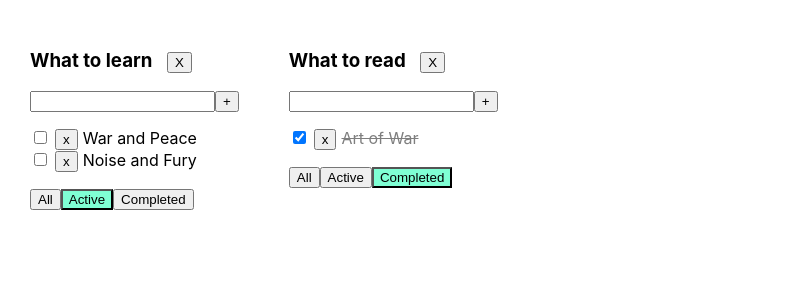
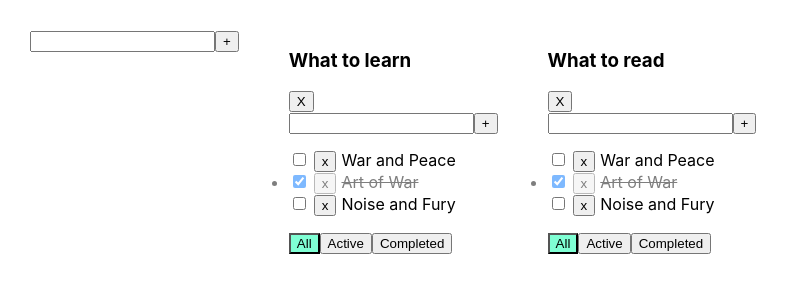
Before and after one commit to LetsGoMaan/newToDoList, a React (Create React App) app: page / in a window 1280 px wide. Shown: the top 300 px of the page, without its empty margins (0-789 px from the left). Built offline with nearby package versions, Linux system fonts and the light colour scheme.

Commit message:
6. Creating a universal input, typing an associative array, creating an editable span element, saving the input value.

```diff
--- a/src/App.tsx
+++ b/src/App.tsx
@@ -1,7 +1,8 @@
 import React, {useState} from "react";
 import styles from "./App.module.css";
-import {Todolist} from "./components/Todolist/Todolist";
+import {TaskType, Todolist} from "./components/Todolist/Todolist";
 import {v1} from "uuid";
+import {AddItemForm} from "./components/AddItemForm/AddItemForm";
 
 export type FilterButtonType = "all" | "active" | "completed"
 
@@ -11,15 +12,19 @@
     filter: FilterButtonType
 }
 
+type TaskStateType = {
+    [key: string]: Array<TaskType>
+}
+
 function App() {
     const todolists1 = v1()
     const todolists2 = v1()
 
     const [todolists, setTodolists] = useState<Array<TodolistType>>([
-        {id: todolists1, title: "What to learn", filter: "active"},
-        {id: todolists2, title: "What to read", filter: "completed"},
+        {id: todolists1, title: "What to learn", filter: "all"},
+        {id: todolists2, title: "What to read", filter: "all"},
     ])
-    const [tasksObj, setTasks] = useState({
+    const [tasksObj, setTasks] = useState<TaskStateType>({
         [todolists1]: [
             {id: v1(), title: "War and Peace", isDone: false},
             {id: v1(), title: "Art of War", isDone: true},
@@ -31,15 +36,13 @@
             {id: v1(), title: "Noise and Fury", isDone: false},
         ]
     })
-
-
     const removeTask = (taskId: string, todolistId: string) => {
         const tasks = tasksObj[todolistId]
         tasksObj[todolistId] = tasks.filter(task => task.id !== taskId)
 
         setTasks({...tasksObj})
     }
-    const changeFilter = (filter: FilterButtonType, todolistId: string) => {
+    const changeFilter = (todolistId: string, filter: FilterButtonType) => {
         const todolist = todolists.find(todo => todo.id === todolistId )
         if(todolist) {
             todolist.filter = filter
@@ -47,7 +50,7 @@
         }
 
     }
-    const addTask = (newTaskTitle: string, todolistId: string) => {
+    const addTask = (todolistId: string, newTaskTitle: string, ) => {
         const tasks = tasksObj[todolistId]
         const newTask = {id: v1(), title: newTaskTitle, isDone: false}
         tasksObj[todolistId] = [newTask, ...tasks ]
@@ -61,18 +64,39 @@
             setTasks({...tasksObj})
         }
     }
+    const changeTaskTitle = (taskId: string, newTitle: string, todolistId: string) => {
+        const tasks = tasksObj[todolistId]
+        const task = tasks.find(task => task.id === taskId)
+        if (task) {
+            task.title = newTitle
+            setTasks({...tasksObj})
+        }
+    }
     const removeTodolist = (todolistId: string) => {
         const filteredTodolist = todolists.filter(todo => todo.id !== todolistId)
         setTodolists([...filteredTodolist])
         delete tasksObj[todolistId]
         setTasks({...tasksObj})
     }
-
+    const addNewTodolist = (newTitle: string) => {
+        const newTodolist: TodolistType = {id: v1(), title: newTitle, filter: "all"}
+        setTodolists([newTodolist, ...todolists])
+        tasksObj[newTodolist.id] = []
+        setTasks({...tasksObj})
+    }
+    const changeTodolistTitle = (todolistId: string, newTitle: string ) => {
+        const todolist = todolists.find(todo => todo.id === todolistId )
+        if(todolist) {
+            todolist.title = newTitle
+            setTodolists([...todolists])
+        }
+    }
 
 
 
     return (
         <div className={styles.appContainer}>
+            <AddItemForm addItem={addNewTodolist}/>
             {todolists.map(todo => {
                 let filteredTasks = tasksObj[todo.id]
                 if (todo.filter === "active") {
@@ -91,8 +115,10 @@
                         changeFilter={changeFilter}
                         addTask={addTask}
                         changeTaskStatus={changeTaskStatus}
+                        changeTaskTitle={changeTaskTitle}
                         filter={todo.filter}
                         removeTodolist={removeTodolist}
+                        changeTodolistTitle={changeTodolistTitle}
                     />
                 )
             })}
--- /dev/null
+++ b/src/components/AddItemForm/AddItemForm.module.css
@@ -0,0 +1,6 @@
+.error {
+    border: red 1px solid;
+}
+.errorMessage {
+    color: red;
+}
--- /dev/null
+++ b/src/components/AddItemForm/AddItemForm.tsx
@@ -0,0 +1,43 @@
+import React, {ChangeEvent, KeyboardEvent, useState} from "react";
+import styles from "./AddItemForm.module.css";
+
+type AddItemFormPropsType = {
+    addItem: (newTaskTitle: string) => void
+}
+export const AddItemForm = (props: AddItemFormPropsType) => {
+    let [newTaskTitle, setNewTaskTitle] = useState("")
+    const [error, setError] = useState("")
+    const onChangeHandler = (e: ChangeEvent<HTMLInputElement>) => {
+        setError("")
+        setNewTaskTitle(e.currentTarget.value)
+    }
+    const onKeyDownHandler = (e: KeyboardEvent<HTMLInputElement>) => {
+        if (e.key === "Enter" && newTaskTitle.trim() !== "") {
+            props.addItem(newTaskTitle.trim())
+            setNewTaskTitle("")
+        } else {
+            setError("Title is required")
+        }
+    }
+    const addTaskHandler = () => {
+        if (newTaskTitle.trim() !== "") {
+            props.addItem(newTaskTitle.trim())
+            setNewTaskTitle("")
+        } else {
+            setError("Title is required")
+        }
+
+    }
+    return (
+        <div>
+            <input value={newTaskTitle}
+                   onChange={onChangeHandler}
+                   onKeyDown={onKeyDownHandler}
+                   className={error ? styles.error : ""}
+            />
+            <button onClick={addTaskHandler}>+</button>
+            <div className={styles.errorMessage}>{error}</div>
+        </div>
+    )
+
+}
--- /dev/null
+++ b/src/components/EditableSpan/EditableSpan.module.css
@@ -0,0 +1,6 @@
+.error {
+    border: red 1px solid;
+}
+.errorMessage {
+    color: red;
+}
--- /dev/null
+++ b/src/components/EditableSpan/EditableSpan.tsx
@@ -0,0 +1,35 @@
+import {ChangeEvent, KeyboardEvent, useState} from "react";
+
+type EditableSpanPropsType = {
+    title: string
+    onChange: (title: string) => void
+}
+
+export const EditableSpan = (props: EditableSpanPropsType) => {
+    const [editMode, setEditMode] = useState(false)
+    const [title, setTitle] = useState("")
+    const activateEditMode = () => {
+        setEditMode(true)
+        setTitle(props.title)
+    }
+    const activateViewMode = () => {
+        setEditMode(false)
+        props.onChange(title)
+    }
+    const onChangeHandler = (e: ChangeEvent<HTMLInputElement>) => {
+        setTitle(e.currentTarget.value)
+    }
+
+    const onKeyDownHandler = (e: KeyboardEvent<HTMLInputElement>) => {
+        if (e.key === "Enter" && title.trim() !== "") {
+            setEditMode(false)
+            props.onChange(title.trim())
+        }
+    }
+
+    return (
+        editMode ? <input  onChange={onChangeHandler} value={title} onBlur={activateViewMode} onKeyDown={onKeyDownHandler} autoFocus/> :
+            <span onDoubleClick={activateEditMode}>{props.title}</span>
+
+    )
+}
--- a/src/components/Todolist/Todolist.tsx
+++ b/src/components/Todolist/Todolist.tsx
@@ -1,6 +1,8 @@
-import React, {ChangeEvent, useState, KeyboardEvent} from "react";
-import styles from "./Todolist.module.css"
+import React, {ChangeEvent} from "react";
 import {FilterButtonType} from "../../App";
+import {AddItemForm} from "../AddItemForm/AddItemForm";
+import styles from './Todolists.module.css'
+import {EditableSpan} from "../EditableSpan/EditableSpan";
 
 
 export type TaskType = {
@@ -14,62 +16,44 @@
     title: string
     tasks: Array<TaskType>
     removeTask: (taskId: string, todolistId: string) => void
-    changeFilter: (filter: FilterButtonType, todolistId: string) => void
-    addTask: (newTaskTitle: string,  todolistId: string) => void
+    changeFilter: (todolistId: string, filter: FilterButtonType) => void
+    addTask: (todolistId: string, newTaskTitle: string) => void
     changeTaskStatus: (taskId: string, isDone: boolean, todolistId: string) => void
+    changeTaskTitle: (taskId: string, newTitle: string, todolistId: string) => void
     filter: FilterButtonType
     removeTodolist:(todolistId: string) => void
+    changeTodolistTitle:(todolistId: string, newTitle: string ) => void
 }
 
 export const Todolist = (props: TodolistPropsType) => {
-    let [newTaskTitle, setNewTaskTitle] = useState("")
-    const [error, setError] = useState('')
-
-    const onChangeHandler = (e: ChangeEvent<HTMLInputElement>) => {
-        setError('')
-        setNewTaskTitle(e.currentTarget.value)
-    }
-    const onKeyDownHandler = (e: KeyboardEvent<HTMLInputElement>) => {
-        if (e.key === "Enter") {
-            props.addTask(newTaskTitle, props.todoId)
-            setNewTaskTitle("")
-        }
-    }
-    const addTaskHandler = () => {
-        if(newTaskTitle.trim() !== '') {
-            props.addTask(newTaskTitle.trim(), props.todoId)
-            setNewTaskTitle("")
-        } else {
-            setError('Title is required')
-        }
-
-    }
     const onAllClickHandler = () => {
-        props.changeFilter("all", props.todoId)
+        props.changeFilter(props.todoId,"all", )
     }
     const onActiveClickHandler = () => {
-        props.changeFilter("active", props.todoId)
+        props.changeFilter(props.todoId,"active", )
     }
     const onCompletedClickHandler = () => {
-        props.changeFilter("completed", props.todoId)
+        props.changeFilter(props.todoId,"completed", )
     }
     const onClickDeleteHandler = () => {
         props.removeTodolist(props.todoId)
+    }
+    const addTaskNewTitle = (newTitle: string) => {
+        props.addTask(props.todoId, newTitle )
+    }
+    const onChangeTodolistTitleHandler = (newTitle: string) => {
+        props.changeTodolistTitle(props.todoId, newTitle)
     }
 
     return (
         <>
             <div className={styles.todolistContainer}>
-                <h3 className={styles.todoTitle}>{props.title}</h3> <button onClick={onClickDeleteHandler}>X</button>
-                <div>
-                    <input value={newTaskTitle}
-                           onChange={onChangeHandler}
-                           onKeyDown={onKeyDownHandler}
-                           className={error ? styles.error : ''}
-                    />
-                    <button onClick={addTaskHandler}>+</button>
-                    <div className={styles.errorMessage}>{error}</div>
-                </div>
+                <h3>
+                    {/*// className={styles.todoTitle}{props.title}*/}
+                    <EditableSpan title={props.title} onChange={onChangeTodolistTitleHandler}/>
+                </h3>
+                <button onClick={onClickDeleteHandler}>X</button>
+                <AddItemForm addItem={addTaskNewTitle}/>
                 <ul className={styles.tasksList}>
                     {props.tasks.map((task) => {
                             const onRemoveTaskHandler = () => {
@@ -78,11 +62,14 @@
                             const onChangeTaskStatusHandler = (e: ChangeEvent<HTMLInputElement>) => {
                                 props.changeTaskStatus(task.id, e.currentTarget.checked, props.todoId)
                             }
+                            const onChangeTaskTitleHandler = (newTitle: string) => {
+                                props.changeTaskTitle(task.id, newTitle, props.todoId)
+                            }
                         return (
-                            <li key={task.id} className={styles.tasks}><input onChange={onChangeTaskStatusHandler} type="checkbox" checked={task.isDone}/>
+                            <li key={task.id} className={ task.isDone ? styles.finishedTask : styles.tasks} ><input onChange={onChangeTaskStatusHandler} type="checkbox" checked={task.isDone}/>
                                 <button onClick={onRemoveTaskHandler} className={styles.taskDeleteButton}>x
                                 </button>
-                                <span className={task.isDone ? styles.finishedTask : ""}>{task.title}</span>
+                                <EditableSpan title={task.title} onChange={onChangeTaskTitleHandler}/>
                             </li>)}
                         )
                     }
--- a/src/components/Todolist/Todolist.module.css
+++ b/src/components/Todolist/Todolists.module.css
@@ -19,12 +19,7 @@
     margin: 0 5px;
 }
 
-.error {
-    border: red 1px solid;
-}
-.errorMessage {
-    color: red;
-}
+
 
 .activeFilter {
     background-color: aquamarine;
```
Also changed, not shown: 1 other file (tests, documents, lock files or other folders).
